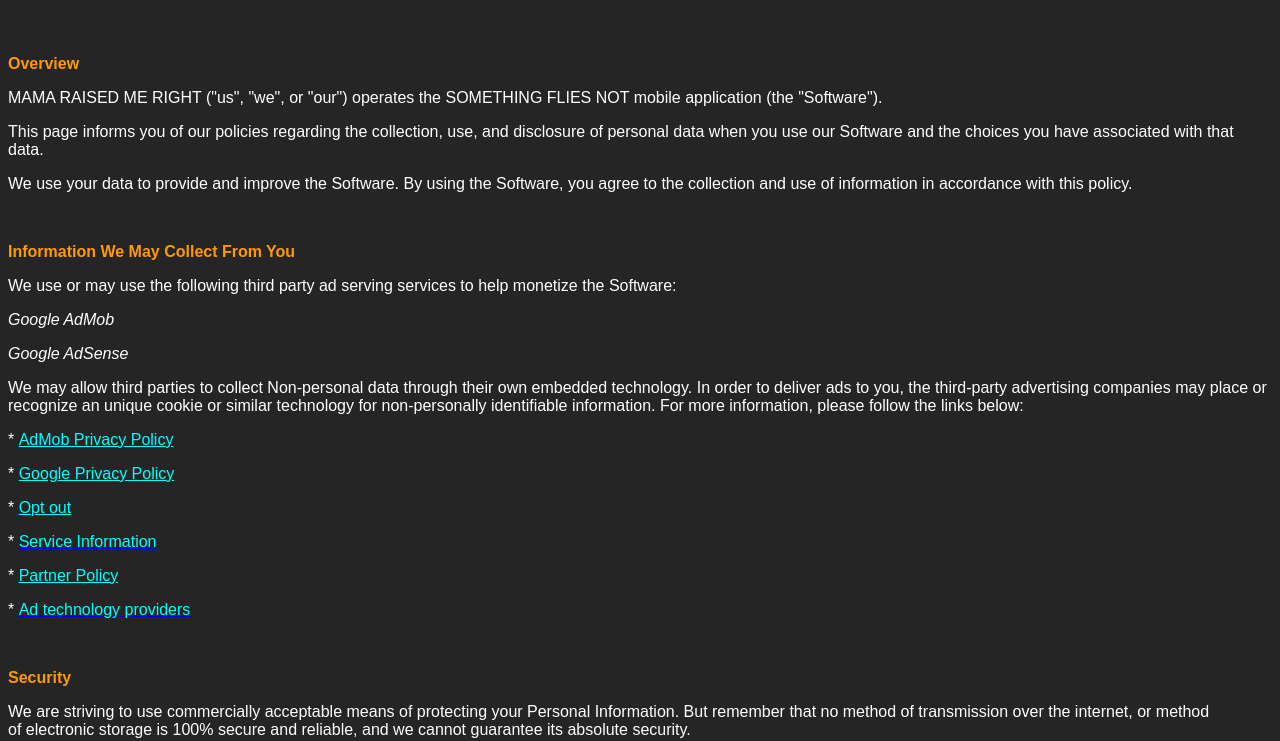
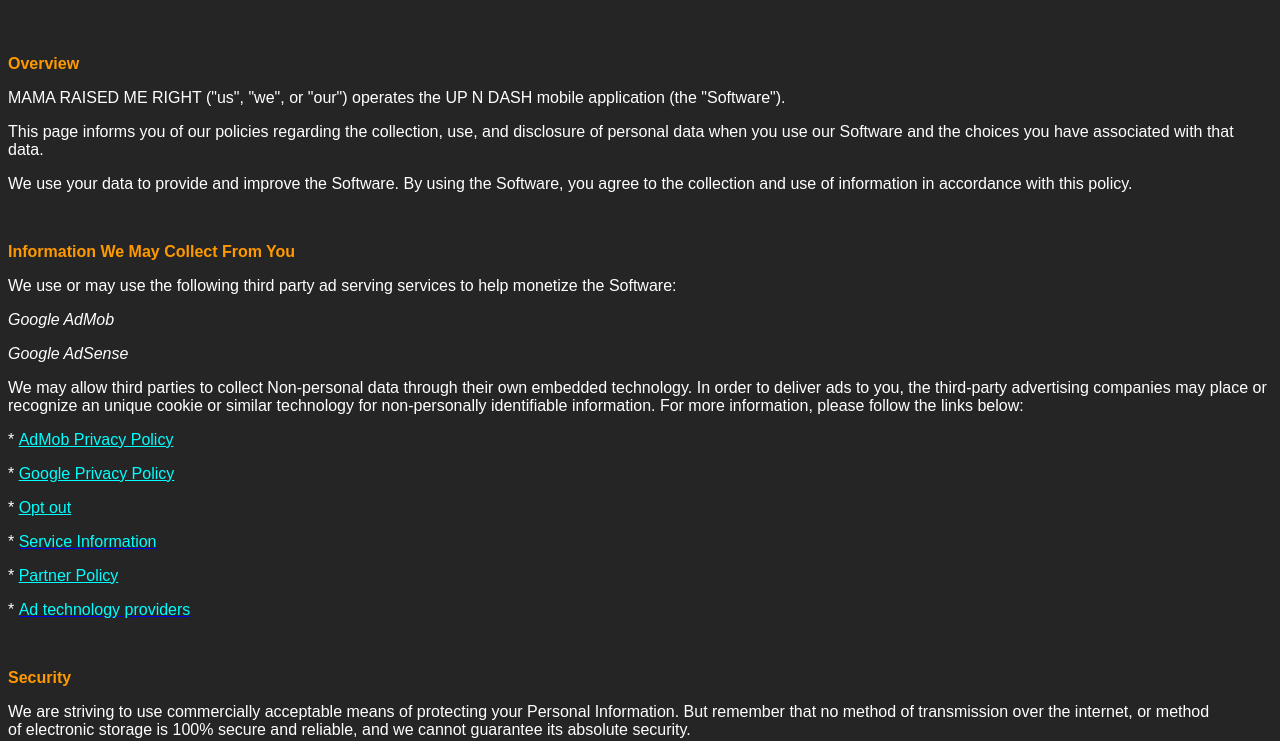
Before and after one commit to Eros1ove/mamaraisedmeright, a plain HTML site: page index.html in a window 1280 px wide. Shown: the part 59-800 px from the top of the page. Drawn offline with Linux system fonts and the light colour scheme.

Commit message:
Update index.html

```diff
--- a/index.html
+++ b/index.html
@@ -16,7 +16,7 @@ body {
 <h1 style="text-align: left;"><span style="color: #3366ff;"><strong>Privacy Policy</strong></span></h1>
 <p style="text-align: left;">&nbsp;</p>
 <p style="text-align: left;"><span style="color: #ff9900;"><strong>Overview</strong></span></p>
-<p style="text-align: left;">MAMA RAISED ME RIGHT ("us", "we", or "our") operates the SOMETHING FLIES NOT mobile application (the "Software").</p>
+<p style="text-align: left;">MAMA RAISED ME RIGHT ("us", "we", or "our") operates the UP N DASH mobile application (the "Software").</p>
 <p style="text-align: left;">This page informs you of our policies regarding the collection, use, and disclosure of personal data when you use our Software and the choices you have associated with that data.</p>
 <p style="text-align: left;">We use your data to provide and improve the Software. By using the Software, you agree to the collection and use of information in accordance with this policy.</p>
 <p style="text-align: left;">&nbsp;</p>
```
